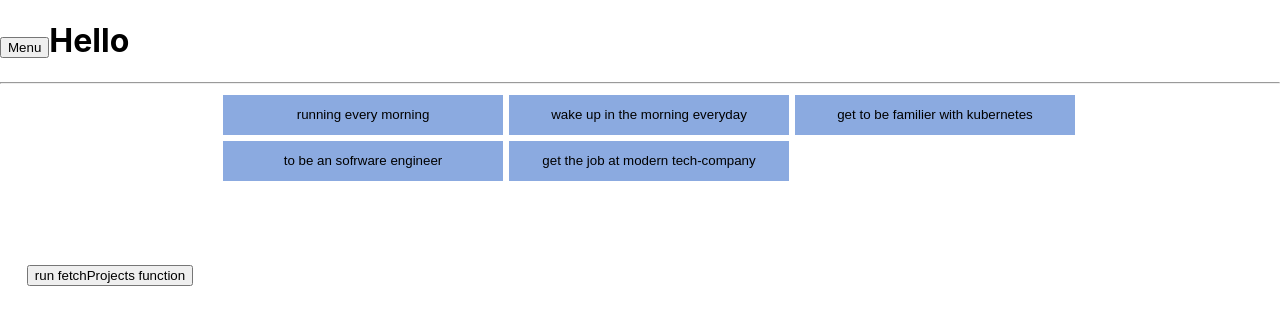
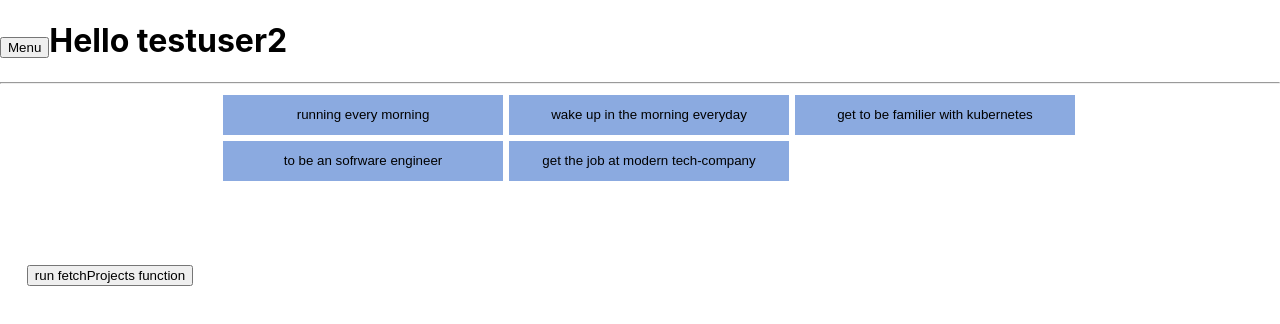
Before and after one commit to keeykeey/multi_project_task_manager, a React (Create React App) app in the folder app/frontend/: page / in a window 1280 px wide. Shown: the top 324 px of the page. Built offline with nearby package versions, Linux system fonts and the light colour scheme; the HTML template or start-up script is replaced by a standard one.

Commit message:
ログインユーザーのIDでソートしてクエリ発行

```diff
--- a/app/frontend/src/App.tsx
+++ b/app/frontend/src/App.tsx
@@ -4,13 +4,27 @@ import Header from './Header'
 import Sidebar from './Sidebar'
 import Contents from './Contents'
 
+interface Users{
+  id: number,
+  name: string
+}
+
+function getLoginUser(){
+  const login_user:Users = {
+    id:2,
+    name:'testuser2'
+  }
+  return login_user
+}
+
 const App: React.FC = () =>  {
+  const user = getLoginUser()
   return (
     <div >
       <div className='col'></div>
-        <div className='header'> <Header/> </div>
+        <div className='header'> <Header id={user.id} name={user.name}/> </div>
         <div className='row'>
-          <div className='sidebar'><Sidebar /> </div>
+          <div className='sidebar'><Sidebar id={user.id} name={user.name}/> </div>
           <div className='contents'> <Contents/> </div>
         </div>
     </div>
--- a/app/frontend/src/Header.tsx
+++ b/app/frontend/src/Header.tsx
@@ -1,7 +1,7 @@
 import React from 'react';
 
 interface Users{
-  id: string
+  id: number
   name: string
 }
 
--- a/app/frontend/src/Sidebar.tsx
+++ b/app/frontend/src/Sidebar.tsx
@@ -1,31 +1,39 @@
 import React, { useState } from 'react';
 import ProjectButton from './components/ProjectButton'
 
-interface Projects{
-  id: string,
-  name: string,
-  userid: string
+interface Users{
+  id: number
+  name: string
 }
 
-const Sidebar: React.FC = () => {
+interface Projects{
+  id: number,
+  name: string,
+  userid: number
+}
+
+interface Param  {
+  method: 'GET' | 'POST' | 'PUT' | 'DELETE',
+  mode: 'no-cors' | 'cors' | 'same-origin',
+  credentials: 'include' | 'same-origin' | 'same-origin' | 'omit',
+  headers: {'uid':string}
+}
+
+const Sidebar: React.FC<Users> = (props) => {
   const [project,setProject] = useState<Projects|null>()
 
-  interface Param  {
-    method: 'GET' | 'POST' | 'PUT' | 'DELETE',
-    mode: 'no-cors' | 'cors' | 'same-origin',
-    credentials:'include' |  'same-origin' |'same-origin' |'omit'
-  }
   const param:Param ={
     method:'GET',
     mode:'cors',
-    credentials:'include'
+    credentials:'include',
+    headers:{'uid':'2'}
   }
 
   function fetchProjects(url:string,param:Param){
     const res = fetch(url,param).then(
       res => {
         if(res.status===200){
-          console.log('ok',res.json())
+          console.log(res.json())
         }else if(res.status!==200){
           console.log('failed',res)
         }
```
Also changed, not shown: 1 other file (tests, documents, lock files or other folders).
